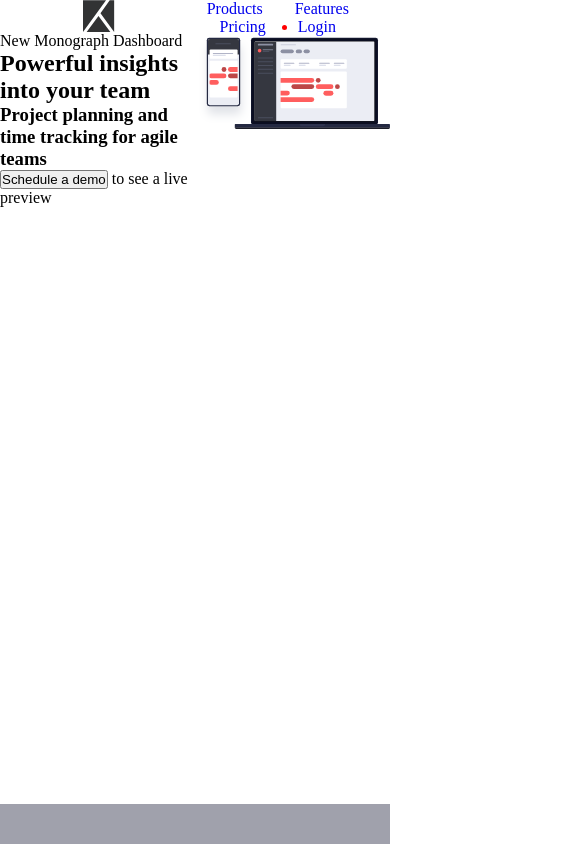
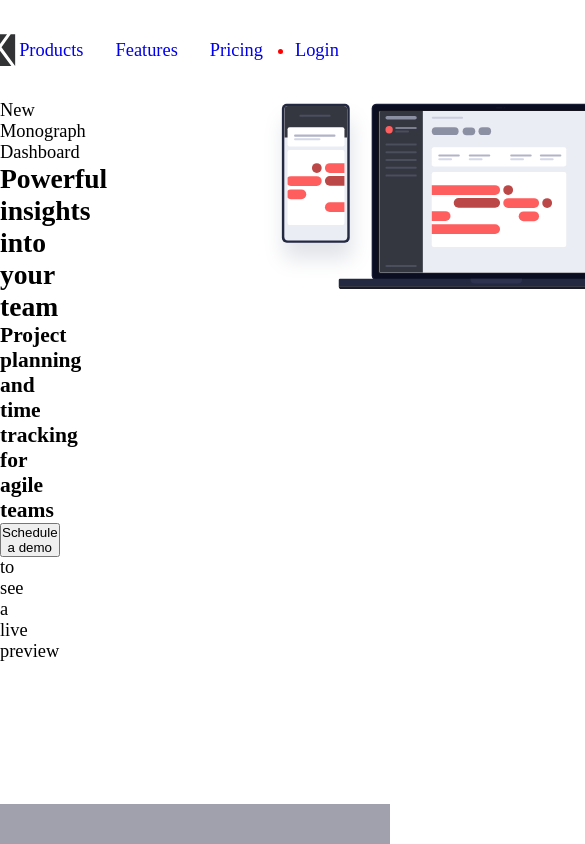
Before and after one commit to MoeRayo/project-tracking-compenent, a plain HTML site: page index.html in a window 390 px wide. Shown: the top 844 px of the page, 585 px wide, since content can reach past the window. Drawn offline with Linux system fonts and the light colour scheme.

Commit message:
feat: making of the responsive image

```diff
--- a/css/style.css
+++ b/css/style.css
@@ -9,6 +9,8 @@
 
 body {
   box-sizing: inherit;
+  font-size: 1.15rem;
+  overflow: hidden;
 }
 
 ul {
@@ -35,9 +37,7 @@ li:last-of-type::marker {
 
 [src$="svg"] {
   display: block;
-  margin: 0 auto;
   height: auto;
-  max-width: 100%;
 }
 
 [id="wrapper"] {
@@ -45,19 +45,36 @@ li:last-of-type::marker {
   width: 100vw;
   display: grid;
   grid-template-areas:
+    "logo logo logo navi navi navi"
     "infoContainer infoContainer infoContainer imageContainer imageContainer imageContainer"
-    "footer footer footer footer footer footer ";
-  grid-template-rows: auto 40px;
+    "footer footer footer footer footer footer";
+  grid-template-rows: 100px auto 40px;
+  grid-template-columns: 1fr 1fr;
+}
+
+.logo {
+  grid-area: logo;
+  align-self: center;
+  justify-self: center;
+}
+
+nav {
+  grid-area: navi;
+  justify-self: stretch;
+  align-self: center;
 }
 
 section:first-of-type {
-  /* background-color: red; */
+  grid-area: infoContainer;
+}
+
+section:last-of-type {
   grid-area: imageContainer;
 }
-section:last-of-type {
-  /* background-color: gray; */
-  grid-area: infoContainer;
-  justify-self: center;
+
+section:last-of-type img {
+  max-width: 100%;
+  translate: 16.5rem;
 }
 
 /* footer */
--- a/index.html
+++ b/index.html
@@ -10,6 +10,10 @@
       href="./images/favicon-32x32.png"
     />
     <link rel="stylesheet" href="css/style.css" />
+    <link
+      href="https://fonts.googleapis.com/css2?family=Barlow&family=Barlow+Condensed:wght@400;700&display=swap"
+      rel="stylesheet"
+    />
     <title>Frontend Mentor | Project tracking intro component</title>
 
     <!-- Feel free to remove these styles or customise in your own stylesheet 👍 -->
@@ -26,7 +30,10 @@
 
   <body>
     <div id="wrapper">
-      <section class="image-container">
+      <div class="logo">
+        <img src="./images/logo.svg" alt="logo" />
+      </div>
+
       <nav>
         <ul>
           <li><a href="#">Products</a></li>
@@ -35,20 +42,20 @@
           <li><a href="#">Login</a></li>
         </ul>
       </nav>
-        <div>
-          <img
-            src="./images/illustration-devices.svg"
-            alt="illustration-devices"
-          />
-        </div>
-      </section>
+      <!-- <section></section> -->
       <section class="info-container">
-        <img src="./images/logo.svg" alt="logo" />
         <p><span>New</span> Monograph Dashboard</p>
         <h1>Powerful insights into your team</h1>
         <h3>Project planning and time tracking for agile teams</h3>
 
         <p><button>Schedule a demo</button> to see a live preview</p>
+      </section>
+
+      <section class="image-container">
+        <img
+          src="./images/illustration-devices.svg"
+          alt="illustration-devices"
+        />
       </section>
 
       <footer>
```
Lines whose indentation alone changed are shown as unchanged.
